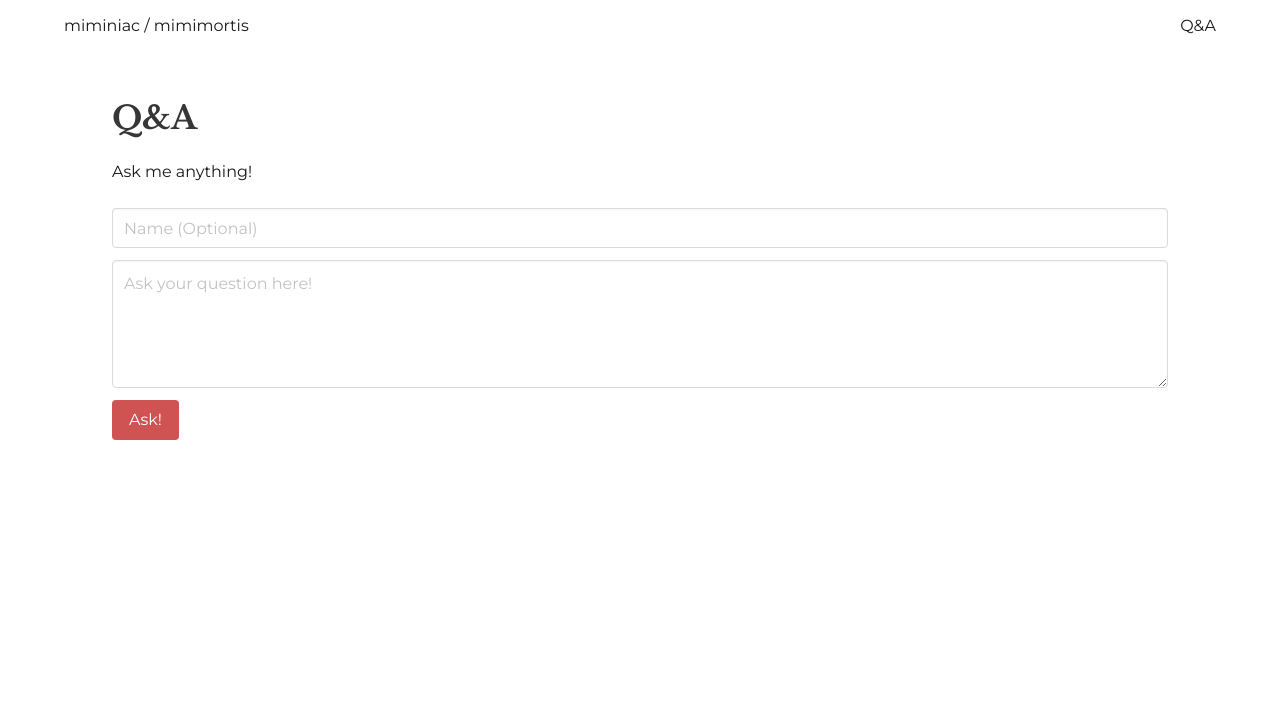
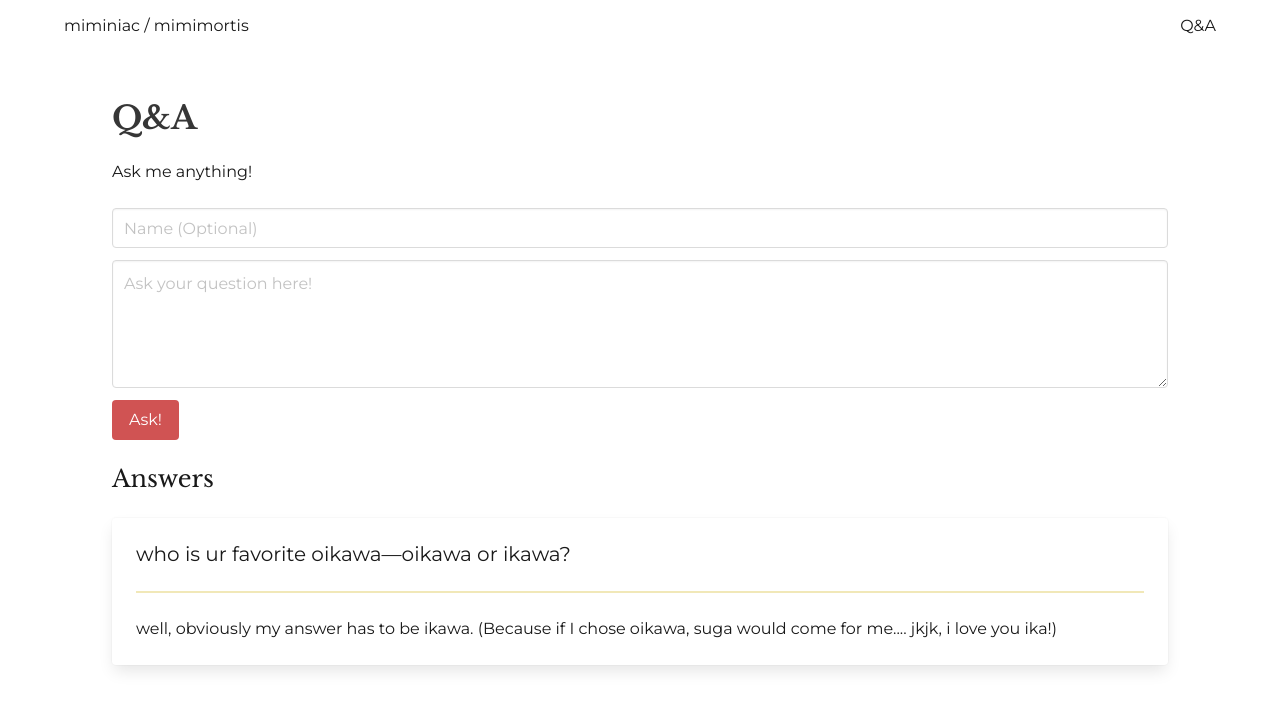
Before and after one commit to miminiac/miminiac.github.io, a Jekyll site: the page docs/ask-me-anything/index.html, which Jekyll copies as it is, in a window 1280 px wide. Shown: the top 710 px of the page. Built offline with Jekyll 4.4.1, drawn with Linux system fonts in a browser that asks for light colours.

Commit message:
add static files

```diff
--- a/docs/ask-me-anything/index.html
+++ b/docs/ask-me-anything/index.html
@@ -69,6 +69,23 @@
   </div>
 </section>
 
+<section>
+<h3 class="subtitle is-4">Answers</h3>
+
+<div class="card">
+  <div class="card-content">
+    <p class="subtitle">
+      who is ur favorite oikawa—oikawa or ikawa?
+    </p>
+    <hr/>
+    <p class="content">
+      well, obviously my answer has to be ikawa. (Because if I chose oikawa, suga would come for me.... jkjk, i love you ika!)
+    </p>
+  </div>
+</div>
+
+</section>
+
 
 </article>
     </main>
--- a/docs/feed.xml
+++ b/docs/feed.xml
@@ -1 +1 @@
-<?xml version="1.0" encoding="utf-8"?><feed xmlns="http://www.w3.org/2005/Atom" ><generator uri="https://jekyllrb.com/" version="4.2.2">Jekyll</generator><link href="https://miminiac.github.io//feed.xml" rel="self" type="application/atom+xml" /><link href="https://miminiac.github.io//" rel="alternate" type="text/html" /><updated>2022-04-09T17:03:58-06:00</updated><id>https://miminiac.github.io//feed.xml</id><title type="html">miminiac / mimimortis</title><subtitle>Mimi&apos;s website!</subtitle></feed>
+<?xml version="1.0" encoding="utf-8"?><feed xmlns="http://www.w3.org/2005/Atom" ><generator uri="https://jekyllrb.com/" version="4.2.2">Jekyll</generator><link href="https://miminiac.github.io//feed.xml" rel="self" type="application/atom+xml" /><link href="https://miminiac.github.io//" rel="alternate" type="text/html" /><updated>2022-04-09T22:52:20-06:00</updated><id>https://miminiac.github.io//feed.xml</id><title type="html">miminiac / mimimortis</title><subtitle>Mimi&apos;s website!</subtitle></feed>
```
